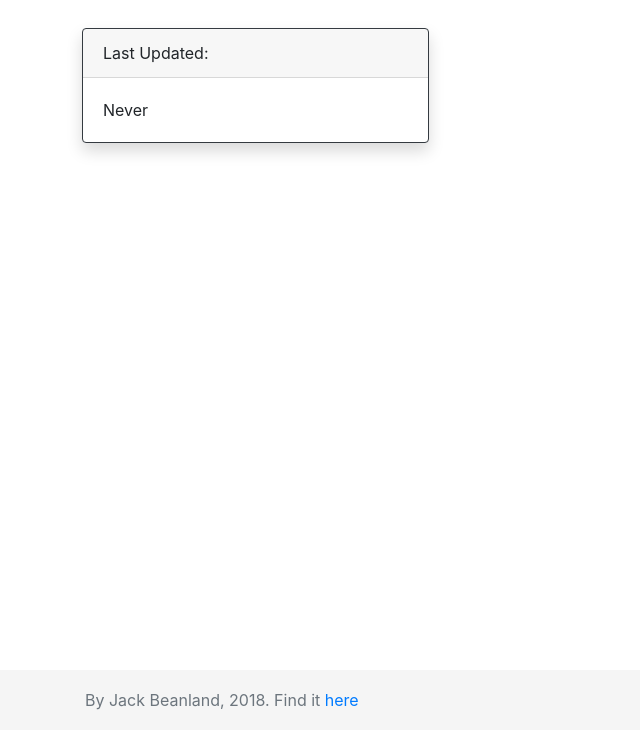
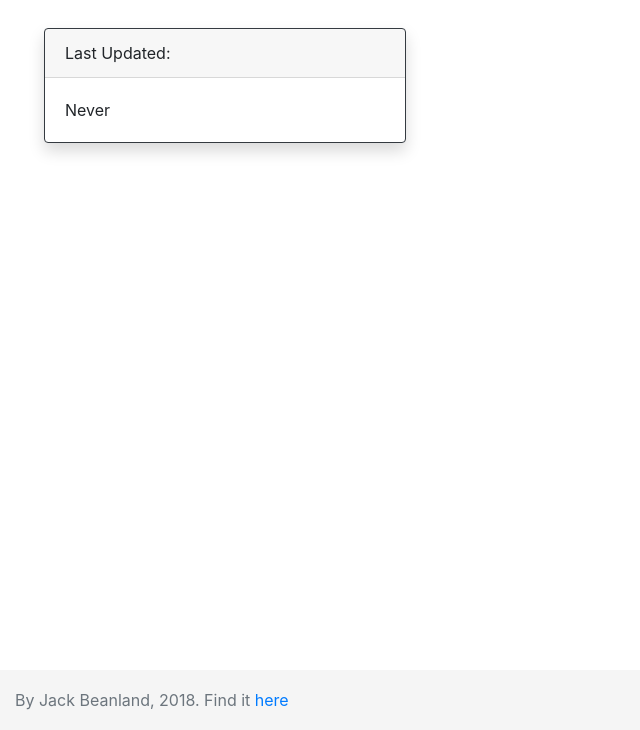
Before and after one commit to jbeanland/ruter-times, a Flask app: page / in a window 1280 px wide. Shown: the part 70-800 px from the top of the page, without its empty margins (0-640 px from the left). Run offline with Flask 2, Linux system fonts and the light colour scheme; data that the repository does not hold is empty; some libraries are stand-ins or nearby versions.

Commit message:
footer forced left, columns more sensible, time_since more sensible width and forced left.

```diff
--- a/app/static/css/footer.css
+++ b/app/static/css/main.css
@@ -17,3 +17,15 @@ body {
   line-height: 60px; /* Vertically center the text there */
   background-color: #f5f5f5;
 }
+
+/* Width adjustment
+-------------------------------- */
+#footer-container {
+    max-width: 100%;
+}
+.content-container {
+    max-width: 95%;
+}
+.timer-deck {
+    max-width: 400px;
+}
--- a/app/static/js/app.js
+++ b/app/static/js/app.js
@@ -5,7 +5,7 @@ var stops_arr = null;
 // create a table in a card for a given platform at a station
 function get_card(platform, platform_full) {
     return `
-        <div class="col-lg-6 col-md-12 col-xs-12 p-1">
+        <div class="col-xl-4 col-lg-6 col-md-6 col-sm-12 col-xs-12 p-1">
             <div class="card mb-4 shadow rounded border border-dark">
                 <div class='card-header'>
                     <p class="lead m-0"  style="text-align:center">
--- a/app/templates/main.html
+++ b/app/templates/main.html
@@ -11,7 +11,8 @@
     <title>T-Bane Times</title>
     <link rel="stylesheet" href="https://stackpath.bootstrapcdn.com/bootstrap/4.1.1/css/bootstrap.min.css" integrity="sha384-WskhaSGFgHYWDcbwN70/dfYBj47jz9qbsMId/iRN3ewGhXQFZCSftd1LZCfmhktB" crossorigin="anonymous">
     <link rel="stylesheet" href="https://use.fontawesome.com/releases/v5.0.13/css/all.css" integrity="sha384-DNOHZ68U8hZfKXOrtjWvjxusGo9WQnrNx2sqG0tfsghAvtVlRW3tvkXWZh58N9jp" crossorigin="anonymous">
-    <link rel="stylesheet" type="text/css" href="{{ url_for('static', filename='css/footer.css') }}">
+    <link rel="stylesheet" type="text/css" href="{{ url_for('static', filename='css/main.css') }}">
+
 </head>
 
 
@@ -60,7 +61,7 @@
 
 
 
-    <div class='container p-2'>
+    <div class='container content-container p-2'>
         <row id='results' class='card-deck'>
 
         </row>
@@ -68,9 +69,9 @@
 
 
 
-    <div class='container p-2'>
-        <div class='card-deck'>
-            <div class="col-lg-4 col-md-6 col-xs-12 p-1">
+    <div class='container content-container p-2'>
+        <div class='card-deck timer-deck'>
+            <div class="col-xl-12 col-xs-12 p-1">
                 <div class="card mb-4 shadow rounded border border-dark">
                     <div class="card-header">
                         Last Updated:
@@ -85,7 +86,7 @@
 
 
     <footer class="footer">
-      <div class="container">
+      <div id='footer-container' class="container">
         <span class="text-muted">By Jack Beanland, 2018. Find it <a href="https://github.com/jbeanland/ruter-times">here</a></span>
       </div>
     </footer>
```
